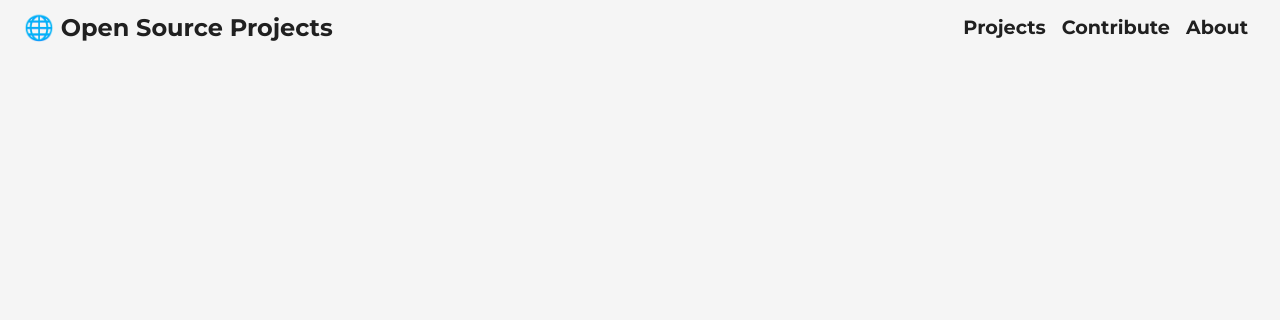
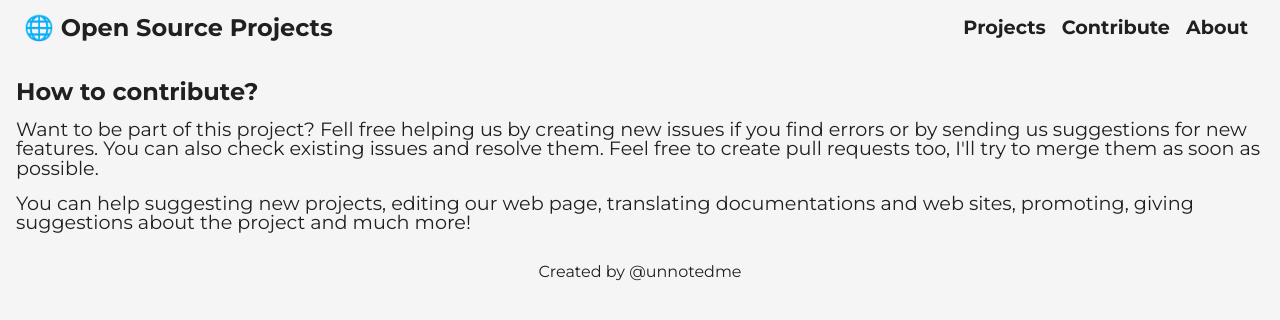
Before and after one commit to unnotedme/open-source-projects, a plain HTML site: page pages/contribute.html in a window 1280 px wide. Drawn offline with Linux system fonts and the light colour scheme.

Commit message:
:bookmark: contribute + footer

```diff
--- a/assets/styles/about.css
+++ b/assets/styles/about.css
@@ -112,3 +112,42 @@ header a:visited {
     text-transform: none;
     color: var(--black);
 }
+
+footer {
+    font-size: 1rem;
+    margin: 1rem;
+    display: flex;
+    justify-content: space-around;
+    align-items: flex-end;
+}
+
+footer a {
+    font-size: 1.0rem;
+    font-weight: 400;
+    text-decoration: none;
+    text-transform: none;
+    color: var(--black);
+}
+
+footer a:link {
+    text-decoration: none;
+    text-transform: none;
+    color: var(--black);
+}
+
+footer a:active {
+    text-decoration: none;
+    text-transform: none;
+    color: var(--black);
+}
+footer a:hover {
+    text-decoration: underline;
+    text-transform: none;
+    color: var(--black);
+}
+
+footer a:visited {
+    text-decoration: none;
+    text-transform: none;
+    color: var(--black);
+}
--- a/assets/styles/contribute.css
+++ b/assets/styles/contribute.css
@@ -112,3 +112,56 @@ header a:visited {
     text-transform: none;
     color: var(--black);
 }
+
+#intro h2 {
+    font-size: 1.5rem;
+    margin: 1rem;
+    display: flex;
+    justify-content: flex-start;
+}
+
+#intro p {
+    font-size: 1.2rem;
+    margin: 1rem;
+    display: flex;
+    justify-content: flex-start;
+}
+
+footer {
+    font-size: 1rem;
+    margin: 1rem;
+    display: flex;
+    justify-content: space-around;
+    align-items: flex-end;
+}
+
+footer a {
+    font-size: 1.0rem;
+    font-weight: 400;
+    text-decoration: none;
+    text-transform: none;
+    color: var(--black);
+}
+
+footer a:link {
+    text-decoration: none;
+    text-transform: none;
+    color: var(--black);
+}
+
+footer a:active {
+    text-decoration: none;
+    text-transform: none;
+    color: var(--black);
+}
+footer a:hover {
+    text-decoration: underline;
+    text-transform: none;
+    color: var(--black);
+}
+
+footer a:visited {
+    text-decoration: none;
+    text-transform: none;
+    color: var(--black);
+}
--- a/assets/styles/style.css
+++ b/assets/styles/style.css
@@ -178,3 +178,42 @@ header a:visited {
     text-transform: none;
     color: var(--black);
 }
+
+footer {
+    font-size: 1rem;
+    margin: 1rem;
+    display: flex;
+    justify-content: space-around;
+    align-items: flex-end;
+}
+
+footer a {
+    font-size: 1.0rem;
+    font-weight: 400;
+    text-decoration: none;
+    text-transform: none;
+    color: var(--black);
+}
+
+footer a:link {
+    text-decoration: none;
+    text-transform: none;
+    color: var(--black);
+}
+
+footer a:active {
+    text-decoration: none;
+    text-transform: none;
+    color: var(--black);
+}
+footer a:hover {
+    text-decoration: underline;
+    text-transform: none;
+    color: var(--black);
+}
+
+footer a:visited {
+    text-decoration: none;
+    text-transform: none;
+    color: var(--black);
+}
--- a/pages/contribute.html
+++ b/pages/contribute.html
@@ -34,4 +34,13 @@
     </header>
 
     <section id="intro">
+        <h2>How to contribute?</h2>
+        <p>Want to be part of this project? Fell free helping us by creating new issues if you find errors or by sending us suggestions for new features. You can also check existing issues and resolve them. Feel free to create pull requests too, I'll try to merge them as soon as possible.</p>
+        <p>You can help suggesting new projects, editing our web page, translating documentations and web sites, promoting, giving suggestions about the project and much more!</p>
     </section>
+
+    <footer>
+        <p>Created by <a href="https://github.com/unnotedme">@unnotedme</a></p>
+    </footer>
+
+</body>
```
Also changed, not shown: index.html (+5 -1 lines), pages/about.html (+6 -0 lines).
